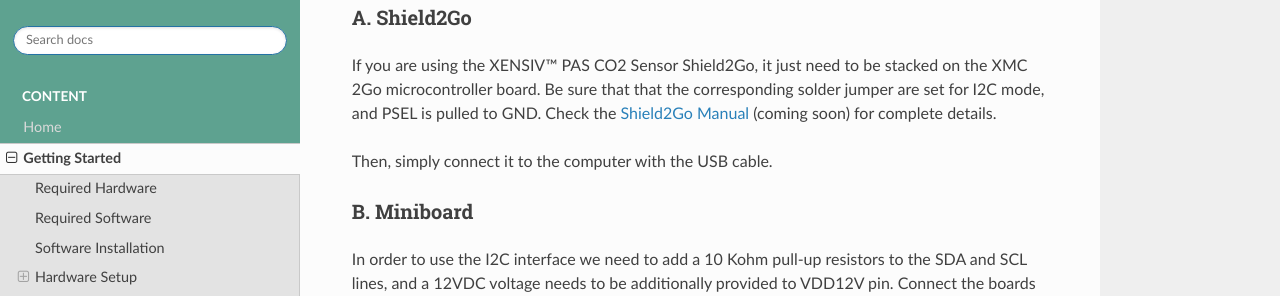
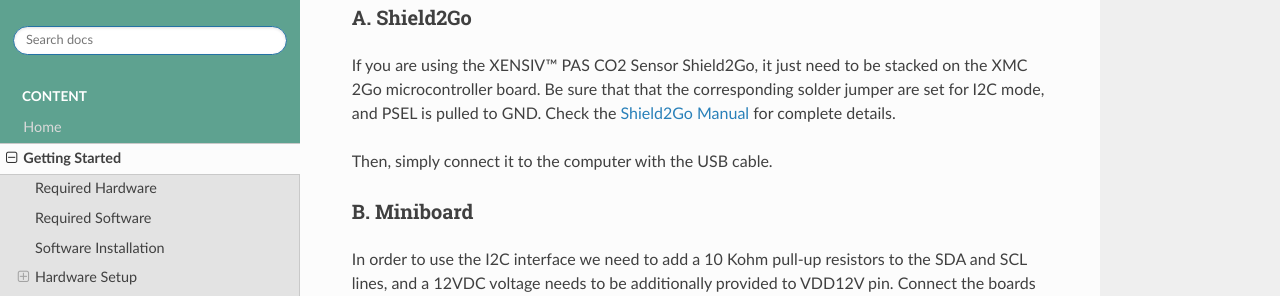
Before and after one commit to Infineon/arduino-pas-co2-sensor, a Sphinx documentation site: the page built from docs/getting-started.rst, in a window 1280 px wide and 900 px high, scrolled down 1467 px. Shown: the part 154-450 px from the top of the window. Built offline with Sphinx 7.4.7 and the Read the Docs theme 2.0.0, drawn with Linux system fonts in a browser that asks for light colours.

Commit message:
add links to Shield2Go pages

```diff
--- a/docs/getting-started.rst
+++ b/docs/getting-started.rst
@@ -14,7 +14,7 @@
 
     * - Name
       - Picture
-    * - `XENSIV™ PAS CO2 Sensor Shield2Go <http://www.notfound.com>`_ (Coming soon)
+    * - `XENSIV™ PAS CO2 Sensor Shield2Go <https://www.infineon.com/cms/en/product/evaluation-boards/shield_pasco2_sensor>`_
       - .. image:: img/pas-co2-s2go-front.jpg
             :height: 60
     * - or `XENSIV™ PAS CO2 Miniboard <https://www.infineon.com/cms/en/product/evaluation-boards/eval_pasco2_miniboard>`_
@@ -63,7 +63,7 @@
 """"""""""""
 
 If you are using the XENSIV™ PAS CO2 Sensor Shield2Go, it just need to be stacked on the XMC 2Go microcontroller board. Be sure that that the corresponding solder jumper are set for I2C mode, and PSEL is pulled to GND.
-Check the `Shield2Go Manual <http://www.notfound.com>`_ (coming soon) for complete details.
+Check the `Shield2Go Manual <https://www.infineon.com/dgdl/Infineon-Quickstart_guide_PAS_CO2_Shield2go-UserManual-v01_00-EN.pdf?fileId=8ac78c8c7f2a768a017f6ab96bf11845>`_ for complete details.
 
 ..
     .. image:: img/pas-co2-xmc2go-small.jpg
```
